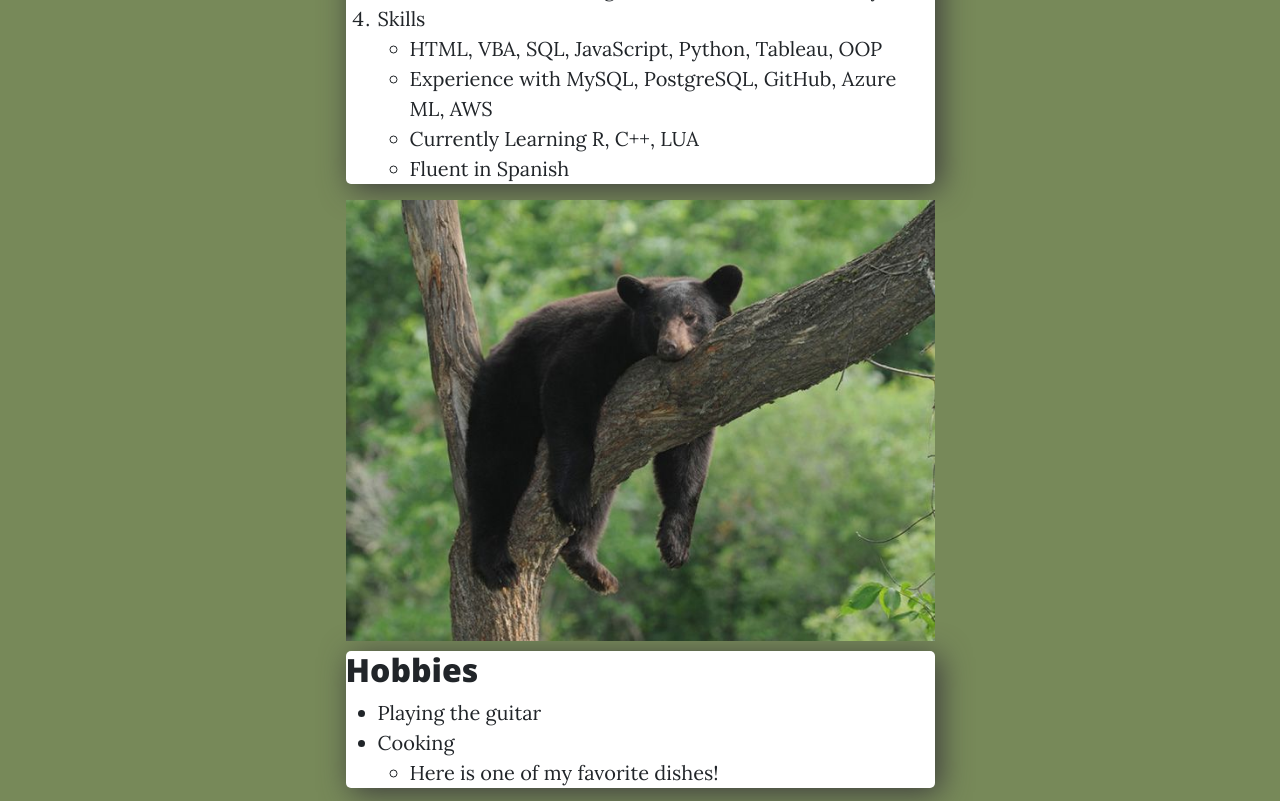
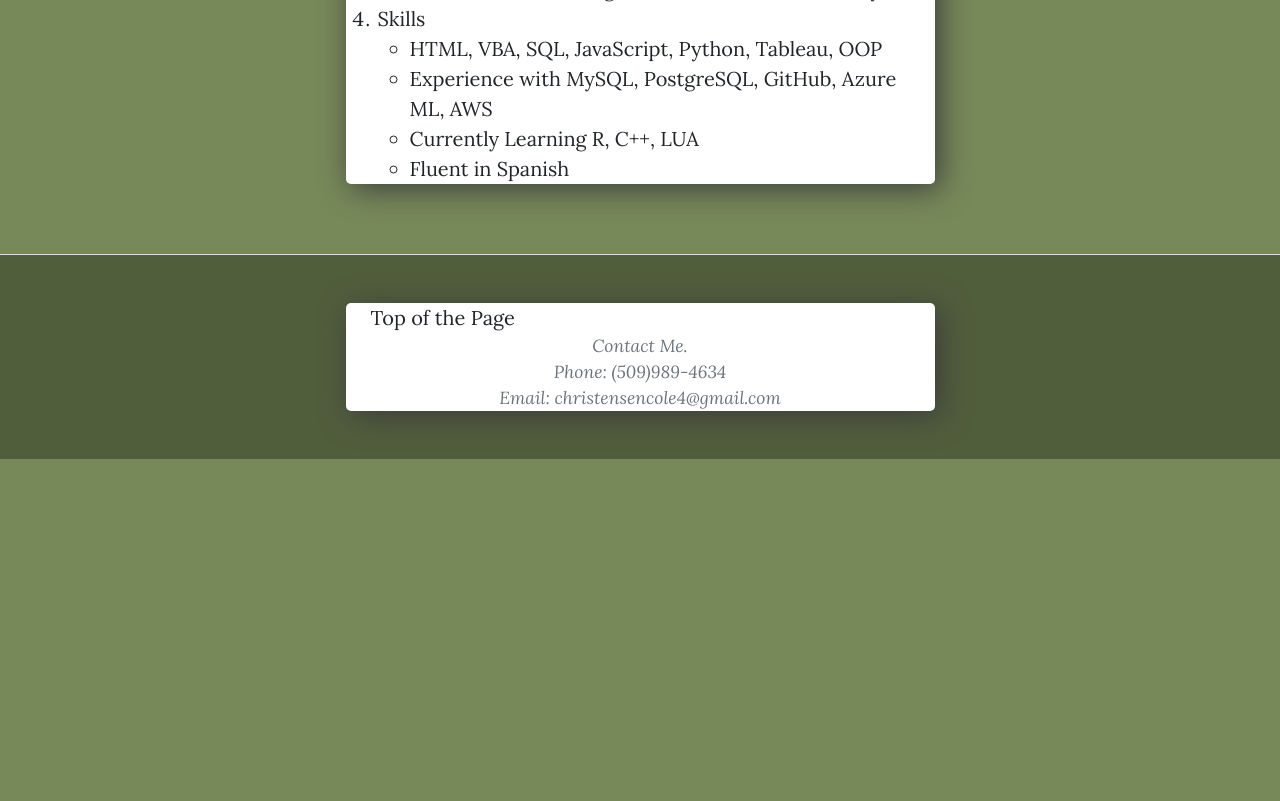
Before and after one commit to colelevi/Portfolio, a Django app: page /about/ in a window 1280 px wide. Shown: the part 1469-2270 px from the top of the page. After the commit the page ends 1928 px from the top, so only its background shows below. Run offline with Django 4.2, Linux system fonts and the light colour scheme; some libraries are stand-ins or nearby versions.

Commit message:
update about page

```diff
--- a/templates/homepages/about.html
+++ b/templates/homepages/about.html
@@ -57,7 +57,7 @@
                             </li>
                         </ul>
                 </ol>
-                <img src="{% static 'img/bear.jpeg' %}" width=100% alt="Picture of a bear" style="margin-bottom: 10px;">
+                {% comment %} <img src="{% static 'img/bear.jpeg' %}" width=100% alt="Picture of a bear" style="margin-bottom: 10px;">
                 <div class="white-text">
                     <h2>Hobbies</h2>
                     <ul>
@@ -66,7 +66,7 @@
                         <ul><li> Here is one of my favorite dishes!</li></ul>
                     </ul>
                 </div>
-                <iframe width="560" height="315" src="https://www.youtube.com/embed/o_tK9tBByOs" title="YouTube video player" frameborder="0" allow="accelerometer; autoplay; clipboard-write; encrypted-media; gyroscope; picture-in-picture" allowfullscreen></iframe>
+                <iframe width="560" height="315" src="https://www.youtube.com/embed/o_tK9tBByOs" title="YouTube video player" frameborder="0" allow="accelerometer; autoplay; clipboard-write; encrypted-media; gyroscope; picture-in-picture" allowfullscreen></iframe> {% endcomment %}
             </div>
         </div>
 
```
